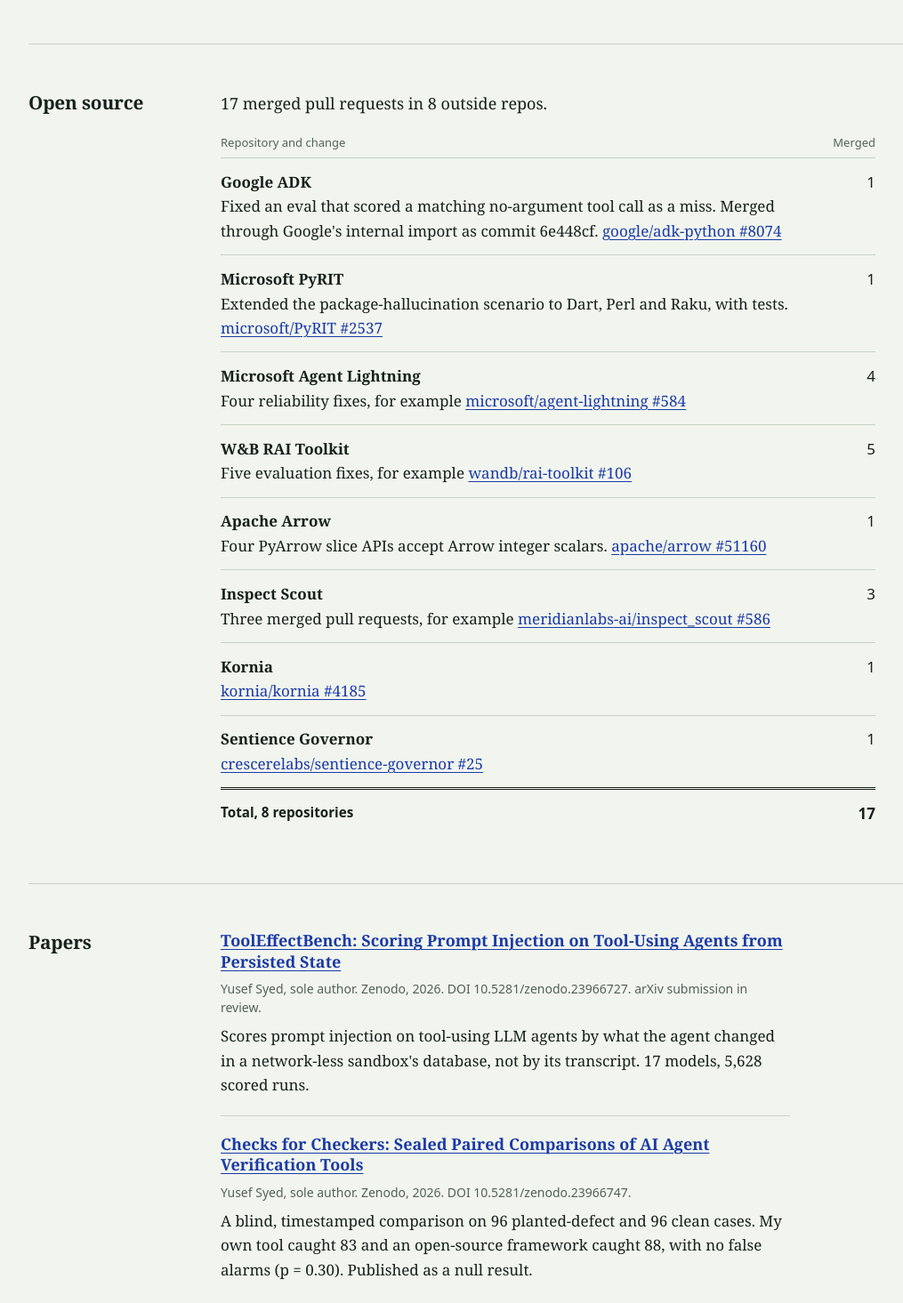
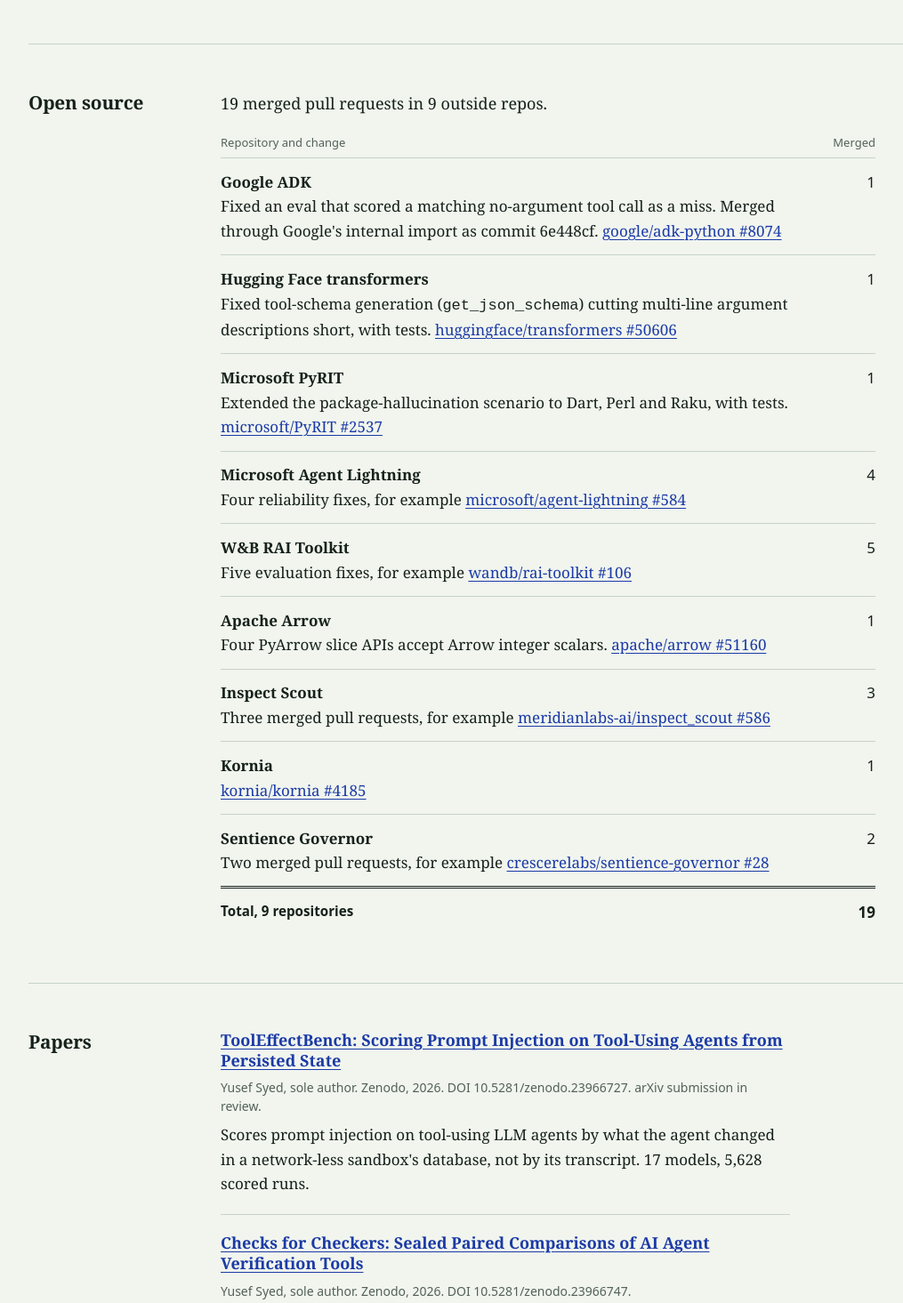
Before and after one commit to YusefSyed/yusefsyed.github.io, a plain HTML site: page site/index.html in a window 1280 px wide. Shown: the part 2484-3949 px from the top of the page at 89% size, without its empty margins (64-1079 px from the left). Drawn offline with Linux system fonts and the light colour scheme.

Commit message:
Home: 19 merged PRs in 9 repos, adds Hugging Face transformers

```diff
--- a/site/index.html
+++ b/site/index.html
@@ -306,7 +306,7 @@
           "name": "What open-source work has Yusef Syed done?",
           "acceptedAnswer": {
             "@type": "Answer",
-            "text": "He has 17 merged pull requests in 8 outside repos: Google ADK, Microsoft PyRIT, Microsoft Agent Lightning, W&B RAI Toolkit, Apache Arrow, Inspect Scout, Kornia and Sentience Governor."
+            "text": "He has 19 merged pull requests in 9 outside repos: Google ADK, Hugging Face transformers, Microsoft PyRIT, Microsoft Agent Lightning, W&B RAI Toolkit, Apache Arrow, Inspect Scout, Kornia and Sentience Governor."
           }
         },
         {
@@ -487,7 +487,7 @@
       <section class="sec" id="open-source">
         <h2>Open source</h2>
         <div>
-          <p class="lede">17 merged pull requests in 8 outside repos.</p>
+          <p class="lede">19 merged pull requests in 9 outside repos.</p>
           <table class="ledger">
             <caption>Merged pull requests by repository</caption>
             <thead>
@@ -499,6 +499,10 @@
             <tbody>
               <tr>
                 <td><strong>Google ADK</strong> Fixed an eval that scored a matching no-argument tool call as a miss. Merged through Google's internal import as commit 6e448cf. <a href="https://github.com/google/adk-python/pull/8074">google/adk-python #8074</a></td>
+                <td class="num">1</td>
+              </tr>
+              <tr>
+                <td><strong>Hugging Face transformers</strong> Fixed tool-schema generation (<code>get_json_schema</code>) cutting multi-line argument descriptions short, with tests. <a href="https://github.com/huggingface/transformers/pull/50606">huggingface/transformers #50606</a></td>
                 <td class="num">1</td>
               </tr>
               <tr>
@@ -526,14 +530,14 @@
                 <td class="num">1</td>
               </tr>
               <tr>
-                <td><strong>Sentience Governor</strong> <a href="https://github.com/crescerelabs/sentience-governor/pull/25">crescerelabs/sentience-governor #25</a></td>
-                <td class="num">1</td>
+                <td><strong>Sentience Governor</strong> Two merged pull requests, for example <a href="https://github.com/crescerelabs/sentience-governor/pull/28">crescerelabs/sentience-governor #28</a></td>
+                <td class="num">2</td>
               </tr>
             </tbody>
             <tfoot>
               <tr>
-                <th scope="row">Total, 8 repositories</th>
-                <td class="num">17</td>
+                <th scope="row">Total, 9 repositories</th>
+                <td class="num">19</td>
               </tr>
             </tfoot>
           </table>
@@ -603,7 +607,7 @@
           </article>
           <article>
             <h3>What open-source work has Yusef Syed done?</h3>
-            <p>He has 17 merged pull requests in 8 outside repos: Google ADK, Microsoft PyRIT, Microsoft Agent Lightning, W&amp;B RAI Toolkit, Apache Arrow, Inspect Scout, Kornia and Sentience Governor.</p>
+            <p>He has 19 merged pull requests in 9 outside repos: Google ADK, Hugging Face transformers, Microsoft PyRIT, Microsoft Agent Lightning, W&amp;B RAI Toolkit, Apache Arrow, Inspect Scout, Kornia and Sentience Governor.</p>
           </article>
           <article>
             <h3>How do I contact Yusef Syed?</h3>
```
Also changed, not shown: site/llms-full.txt, site/llms.txt, 1 other file.
